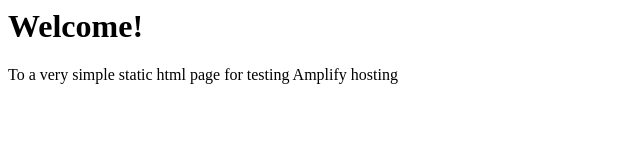
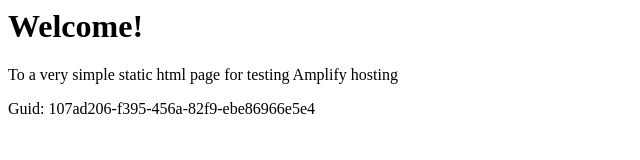
Before and after one commit to aws-aemilia-sin/Github-PR-Commit-Integration-Test-DoNotTouch-Gith-P5X5MO5I-v1-prod-ap-southeast-1, a website: page src/index.html in a window 1280 px wide. Shown: the whole page, without its empty margins (0-640 px from the left). Drawn offline with Linux system fonts and the light colour scheme.

Commit message:
commit from integ tests

```diff
--- a/src/index.html
+++ b/src/index.html
@@ -1,3 +1,5 @@
+
+
 <html lang="en">
 
 <head>
@@ -10,6 +12,6 @@
 <body>
     <h1>Welcome!</h1>
     <p>To a very simple static html page for testing Amplify hosting</p>
-</body>
+    <p>Guid: 107ad206-f395-456a-82f9-ebe86966e5e4</p></body>
 
 </html>
```
